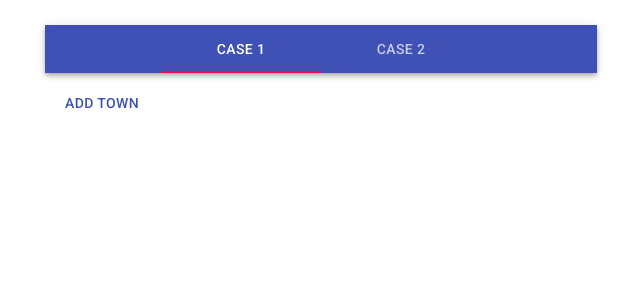
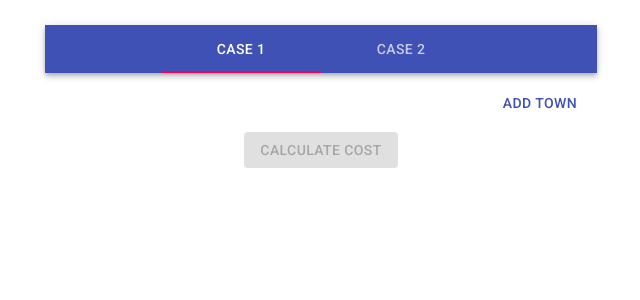
Before and after one commit to kaungmyatlwin/delivery-system-eko-frontend, a React (Create React App) app: page / in a window 1280 px wide. Shown: the top 300 px of the page, without its empty margins (319-959 px from the left). Built offline with nearby package versions, Linux system fonts and the light colour scheme.

Commit message:
feat: CaseOne component refinery

```diff
--- a/src/components/CaseOne.js
+++ b/src/components/CaseOne.js
@@ -2,16 +2,31 @@ import { useState } from 'react';
 import {
   Button,
   Select,
-  MenuItem
+  MenuItem,
+  Grid,
+  InputLabel,
+  Typography,
 } from '@material-ui/core';
 import { getTowns } from '../helpers/utils';
+import { getTotalCostOfRoute } from '../helpers/routesLogic';
 
 const styles = {
+  addTownButton: {
+    float: 'right',
+  },
   selectTownsStyle: {
     width: '100%',
     marginTop: 5,
     marginBottom: 5,
   },
+  calculateButtonGrid: {
+    marginTop: 10,
+    textAlign: 'center',
+  },
+  totalCost: {
+    marginTop: 10,
+    textAlign: 'center',
+  }
 };
 
 const towns = getTowns();
@@ -19,6 +34,8 @@ const towns = getTowns();
 export default function CaseOne() {
   const [routedTowns, setRoutedTowns] = useState([]);
   const [totalCost, setTotalCost] = useState(null);
+
+  const disableCalculateButton = routedTowns.length === 0 || routedTowns.includes(null);
 
   function onClickAddTown() {
     const clone = [...routedTowns];
@@ -32,14 +49,32 @@ export default function CaseOne() {
     setRoutedTowns(clone);
   }
 
+  function onClickCalculateCost() {
+    setTotalCost(getTotalCostOfRoute(routedTowns));
+  }
+
   return (
     <>
+      <Grid
+        container
+        justify="flex-end"
+      >
+        <Button
+          disableElevation
+          color="primary"
+          onClick={onClickAddTown}>
+            Add Town
+        </Button>
+      </Grid>
+      <div style={{ textAlign: 'left' }}>
+        {routedTowns.map((routedTown, index) => (
           <div>
-        {routedTowns.map((routedTown, index) => (
+            <InputLabel id={`town${index}`} shrink>Town {index + 1}</InputLabel>
             <Select
+              id={`town${index}`}
+              placeholder="Town 1"
               style={styles.selectTownsStyle}
               key={index}
-            label={`Town ${index + 1}`}
               onChange={(e) => onChangeSelectTown(e, index)}
             >
             {
@@ -48,9 +83,22 @@ export default function CaseOne() {
                 ))
               }
             </Select>
+          </div>
         ))}
       </div>
-      <Button color="primary" onClick={onClickAddTown}>Add Town</Button>
+      <div style={styles.calculateButtonGrid}>
+        <Button
+          disabled={disableCalculateButton}
+          variant="contained"
+          color="primary"
+          disableElevation
+          onClick={onClickCalculateCost}>Calculate Cost</Button>
+      </div>
+      <div style={styles.totalCost}>
+        <Typography variant="h6">
+          {totalCost}
+        </Typography>
+      </div>
     </>
   );
 }
```
Lines whose indentation alone changed are shown as unchanged.
